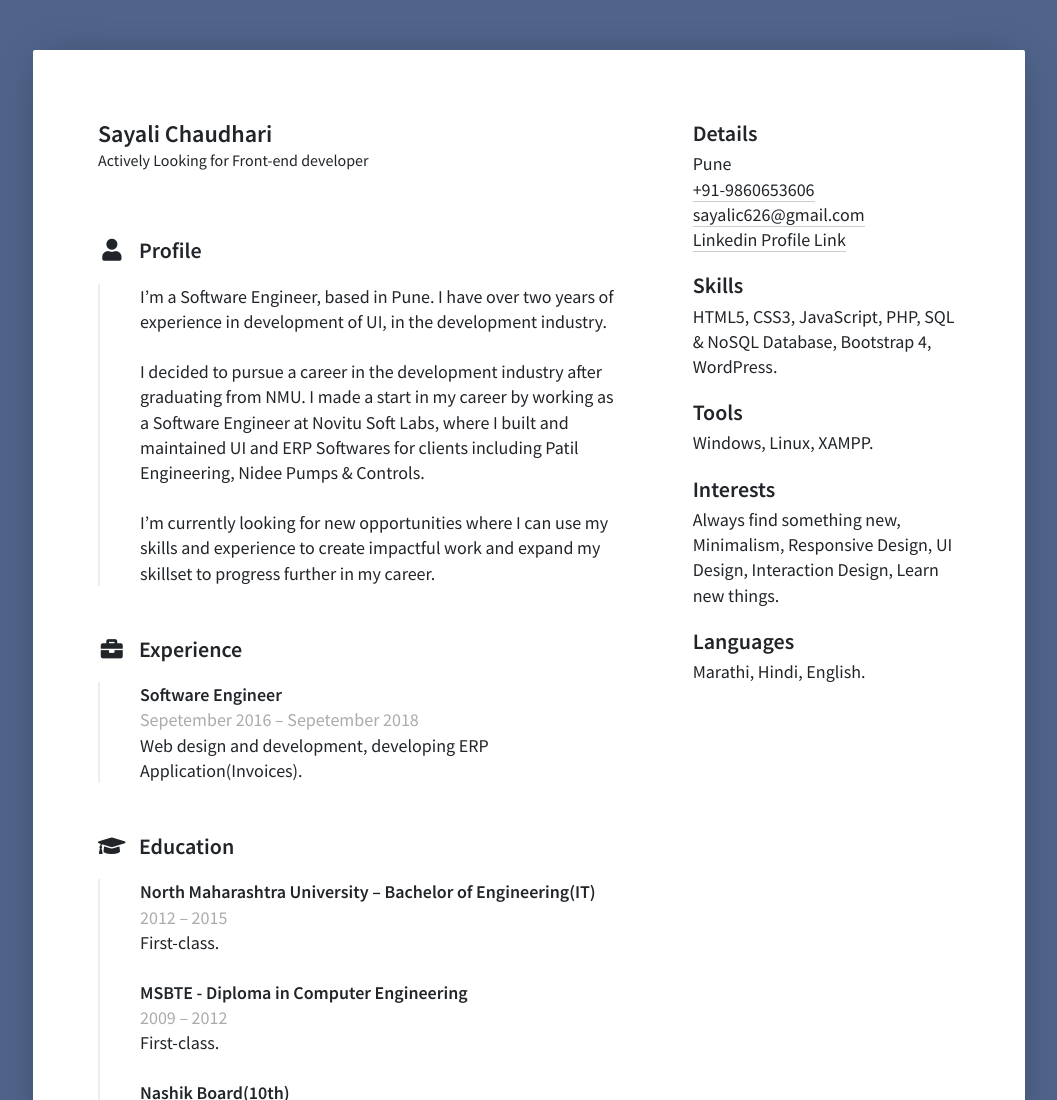
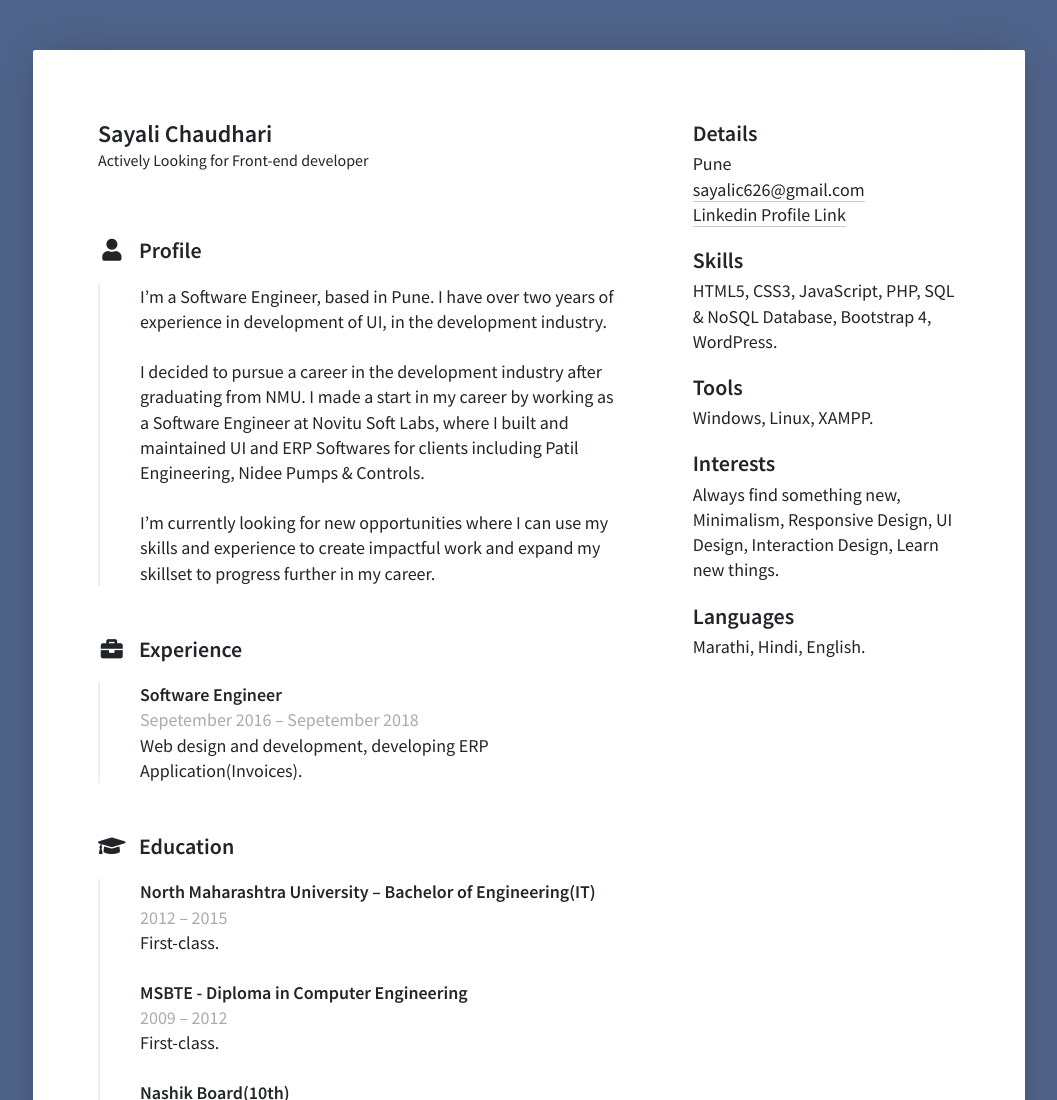
Before and after one commit to sayali626/SayaliC-Profile, a plain HTML site: page index.html in a window 1280 px wide. Shown: the top 1100 px of the page, without its empty margins (111-1168 px from the left). Drawn offline with nearby package versions, Linux system fonts and the light colour scheme; some packages are replaced by stand-ins of ours; a script that the page names is missing.

Commit message:
Update index.html

```diff
--- a/index.html
+++ b/index.html
@@ -106,7 +106,7 @@
 <section class="cv-sidebar-section">
 	<h2 class="cv-sidebar-section-title">Details</h2>
 	<p class="cv-sidebar-section-description"> Pune <br>
-		<a href="tel:9860653606" rel="nofollow">+91-9860653606</a> <br>
+		<!-- <a href="tel:9860653606" rel="nofollow">+91-9860653606</a> <br> -->
         <a href="mailto:sayalic626@gmail.com" rel="nofollow">sayalic626@gmail.com</a> <br>
         <a href="https://www.linkedin.com/in/sayalichaudhari/" target="_blank">Linkedin Profile Link</a>
 	</p>
```
